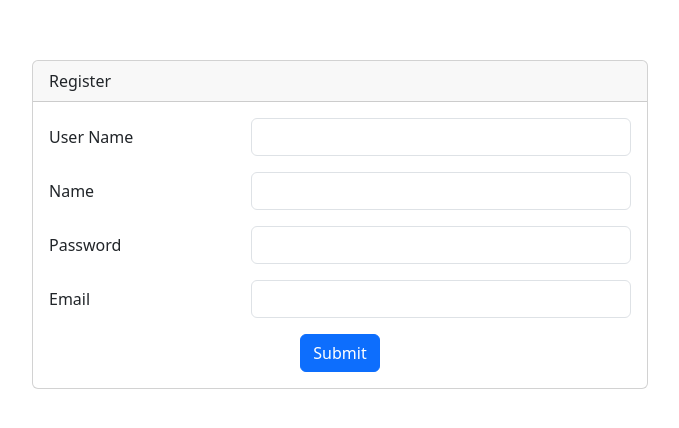
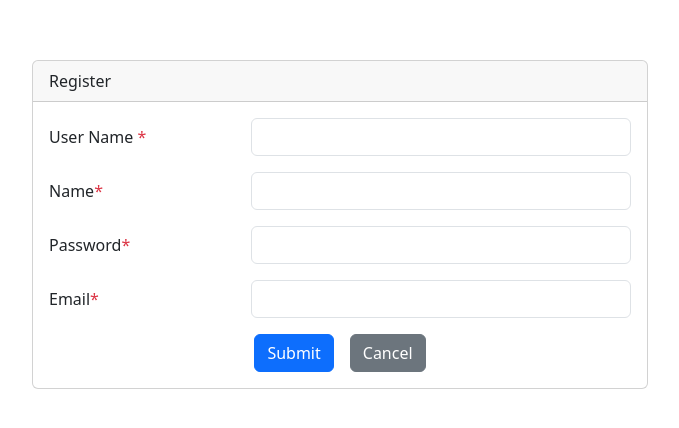
Before and after one commit to Laxman-Bairu/sample, an Angular app: page /register in a window 1280 px wide. Shown: the part 176-604 px from the top of the page, without its empty margins (300-979 px from the left). Built offline with nearby package versions, Linux system fonts and the light colour scheme.

Commit message:
validations added with new package ngx-toaster

```diff
--- a/angular.json
+++ b/angular.json
@@ -26,6 +26,7 @@
             ],
             "styles": [
               "node_modules/bootstrap/dist/css/bootstrap.min.css",
+              "node_modules/ngx-toastr/toastr.css",
               "src/styles.css"
 
             ],
--- a/package.json
+++ b/package.json
@@ -20,6 +20,7 @@
     "@angular/router": "^16.1.0",
     "bootstrap": "^5.3.2",
     "json-server": "^1.0.0-beta.3",
+    "ngx-toastr": "^17.0.2",
     "rxjs": "~7.8.0",
     "tslib": "^2.3.0",
     "zone.js": "~0.13.0"
--- a/src/app/app.module.ts
+++ b/src/app/app.module.ts
@@ -1,6 +1,6 @@
 import { NgModule } from '@angular/core';
 import { BrowserModule } from '@angular/platform-browser';
-
+import { BrowserAnimationsModule } from '@angular/platform-browser/animations';
 import { AppRoutingModule } from './app-routing.module';
 import { AppComponent } from './app.component';
 import { HomeComponent } from './home/home.component';
@@ -12,7 +12,7 @@ import { ContactComponent } from './contact/contact.component';
 import { LoginComponent } from './login/login.component';
 import { ReactiveFormsModule } from '@angular/forms';
 import { RegisterComponent } from './register/register.component';
-
+import { ToastrModule } from 'ngx-toastr';
 @NgModule({
   declarations: [
     AppComponent,
@@ -29,6 +29,8 @@ import { RegisterComponent } from './register/register.component';
     AppRoutingModule,
     HttpClientModule,
     ReactiveFormsModule,
+    BrowserAnimationsModule,
+    ToastrModule.forRoot(),
   ],
   providers: [],
   bootstrap: [AppComponent]
--- a/src/app/login/login.component.html
+++ b/src/app/login/login.component.html
@@ -7,7 +7,7 @@
             <div class="card-body">
                 <form [formGroup]="loginForm" (ngSubmit)="onSubmit()">
                     <div class="mb-3 row" >
-                        <label  class="col-sm-4 col-form-label">Email</label>
+                        <label  class="col-sm-4 col-form-label">User Name</label>
                         <div class="col-sm-8">
                           <input type="text"  formControlName="username" class="form-control">
                         </div>
--- a/src/app/login/login.component.ts
+++ b/src/app/login/login.component.ts
@@ -2,6 +2,7 @@ import { Component } from '@angular/core';
 import { Router } from '@angular/router';
 import { FormBuilder, FormGroup, Validators } from '@angular/forms';
 import { CommonService } from '../Service/common.service';
+import { ToastrService } from 'ngx-toastr';
 var bootstrap:any;
 @Component({
   selector: 'app-login',
@@ -12,7 +13,7 @@ export class LoginComponent {
   loginForm: FormGroup;
   userData: any;
 
-  constructor(private fb: FormBuilder, private route:Router, private service:CommonService) {
+  constructor(private fb: FormBuilder, private route:Router, private service:CommonService,private toast: ToastrService) {
     this.loginForm = this.fb.group({
       username: ['', [Validators.required]],
       password: ['', [Validators.required, Validators.minLength(6)]],
@@ -25,10 +26,12 @@ export class LoginComponent {
       this.service.GetByCode(this.loginForm.value.username).subscribe(data =>{
         this.userData = data;
         if(this.userData.password === this.loginForm.value.password)
+          this.toast.success('Loggedin Successfully')
           this.route.navigateByUrl('home')
       })
     } else {
       console.log('Form is invalid');
+      this.toast.error('Invalid Username/Password')
       this.loginForm.markAllAsTouched(); // Shows validation messages
     }
   }
--- a/src/app/register/register.component.html
+++ b/src/app/register/register.component.html
@@ -7,32 +7,33 @@
             <div class="card-body">
                 <form [formGroup]="registrationForm" (ngSubmit)="onSubmit()">
                         <div class="mb-3 row" >
-                            <label  class="col-sm-4 col-form-label">User Name</label>
+                            <label  class="col-sm-4 col-form-label">User Name <span class="text-danger">*</span></label>
                             <div class="col-sm-8">
                             <input type="text"  formControlName="id" class="form-control">
                             </div>
                         </div>
                         <div class="mb-3 row" >
-                            <label  class="col-sm-4 col-form-label">Name</label>
+                            <label  class="col-sm-4 col-form-label">Name<span class="text-danger">*</span></label>
                             <div class="col-sm-8">
                             <input type="text"  formControlName="name" class="form-control">
                             </div>
                         </div>
                       <div class="mb-3 row">
-                        <label for="inputPassword" class="col-sm-4 col-form-label">Password</label>
+                        <label for="inputPassword" class="col-sm-4 col-form-label">Password<span class="text-danger">*</span></label>
                         <div class="col-sm-8">
                           <input type="password" formControlName="password" class="form-control" id="inputPassword">
                         </div>
                       </div>
                       <div class="mb-3 row" >
-                        <label  class="col-sm-4 col-form-label">Email</label>
+                        <label  class="col-sm-4 col-form-label">Email<span class="text-danger">*</span></label>
                         <div class="col-sm-8">
                         <input type="text"  formControlName="email" class="form-control">
                         </div>
                     </div>
                       <div class="row justify-content-center">
                         <div class="col-auto">
-                            <button type="submit" class="btn btn-primary" > Submit </button>
+                            <button type="submit" class="btn btn-primary"> Submit </button>
+                            <button type="submit" class="btn btn-secondary ms-3" (click)="cancelclick()"> Cancel </button>
                           </div>
                       </div>
                 </form>
--- a/src/app/register/register.component.ts
+++ b/src/app/register/register.component.ts
@@ -2,6 +2,7 @@ import { Component } from '@angular/core';
 import { Router } from '@angular/router';
 import { FormBuilder, FormGroup, Validators } from '@angular/forms';
 import { CommonService } from '../Service/common.service';
+import { ToastrService } from 'ngx-toastr';
 
 @Component({
   selector: 'app-register',
@@ -11,7 +12,7 @@ import { CommonService } from '../Service/common.service';
 export class RegisterComponent {
   registrationForm: FormGroup;
 
-  constructor(private fb: FormBuilder, private route:Router,private service:CommonService) {
+  constructor(private fb: FormBuilder, private route:Router,private service:CommonService,private toast:ToastrService) {
     this.registrationForm = this.fb.group({
       id: ['', [Validators.required]],
       name: ['', [Validators.required]],
@@ -25,12 +26,16 @@ export class RegisterComponent {
       console.log('Login data:', this.registrationForm.value);
       this.service.ProceedRegister(this.registrationForm.value).subscribe(data =>{
         console.log(data);
+        this.toast.success('Registered Successfully!')
         this.route.navigateByUrl('login')
       })
     } else {
       console.log('Form is invalid');
+      this.toast.error('Please enter Mandatory fields!')
       this.registrationForm.markAllAsTouched(); // Shows validation messages
     }
   }
-
+  cancelclick(){
+    this.route.navigate(['login'])
+  }
 }
```
Also changed, not shown: 2 other files (tests, documents, lock files or other folders).
